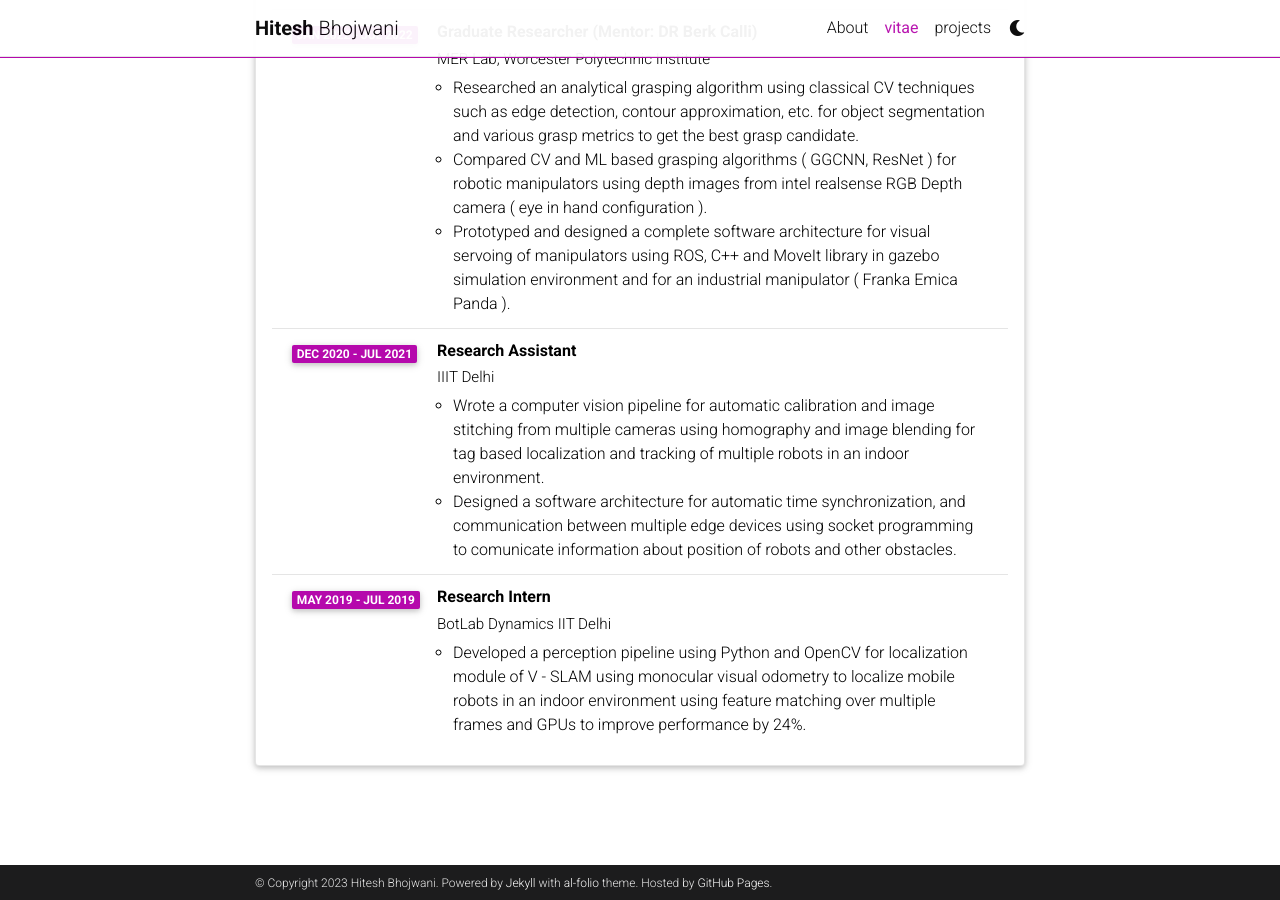
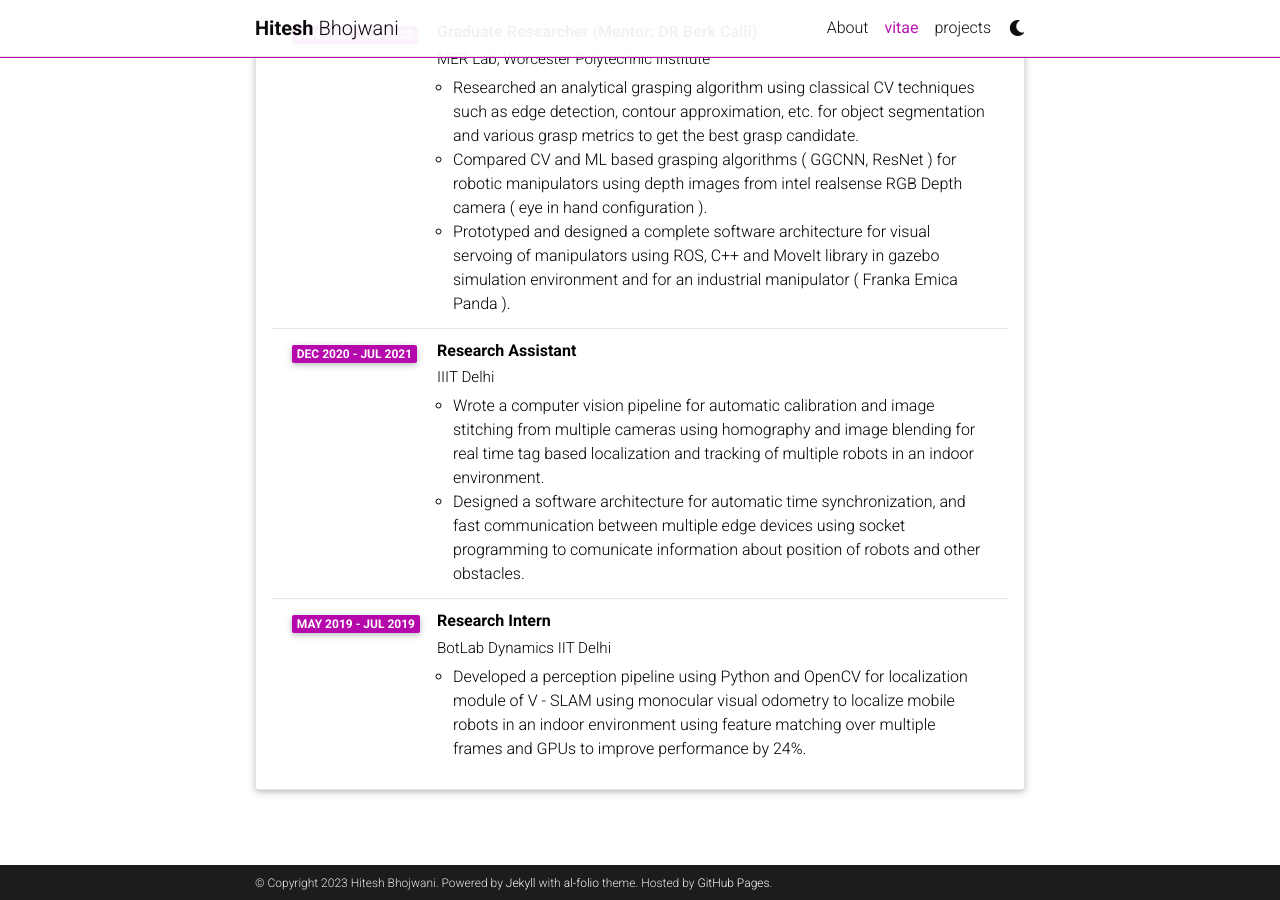
Before and after one commit to heisenberg141/heisenberg141.github.io, a Jekyll site: the page built from _pages/cv.md, in a window 1280 px wide and 900 px high, scrolled down 1165 px. Built offline with Jekyll 4.4.1, drawn with Linux system fonts in a browser that asks for light colours; comment, search, counter and statistics services are not loaded; a style sheet for code colours, icons or effects is not loaded.

Commit message:
Website Changes

```diff
--- a/_data/cv.yml
+++ b/_data/cv.yml
@@ -50,8 +50,8 @@
       institution: IIIT Delhi
       year: Dec 2020 - Jul 2021
       description:
-        - Wrote a computer vision pipeline for automatic calibration and image stitching from multiple cameras using homography and image blending for tag based localization and tracking of multiple robots in an indoor environment.
-        - Designed a software architecture for automatic time synchronization, and communication between multiple edge devices using socket programming to comunicate information about position of robots and other obstacles.
+        - Wrote a computer vision pipeline for automatic calibration and image stitching from multiple cameras using homography and image blending for real time tag based localization and tracking of multiple robots in an indoor environment.
+        - Designed a software architecture for automatic time synchronization, and fast communication between multiple edge devices using socket programming to comunicate information about position of robots and other obstacles.
 
 
     - title: Research Intern
```
